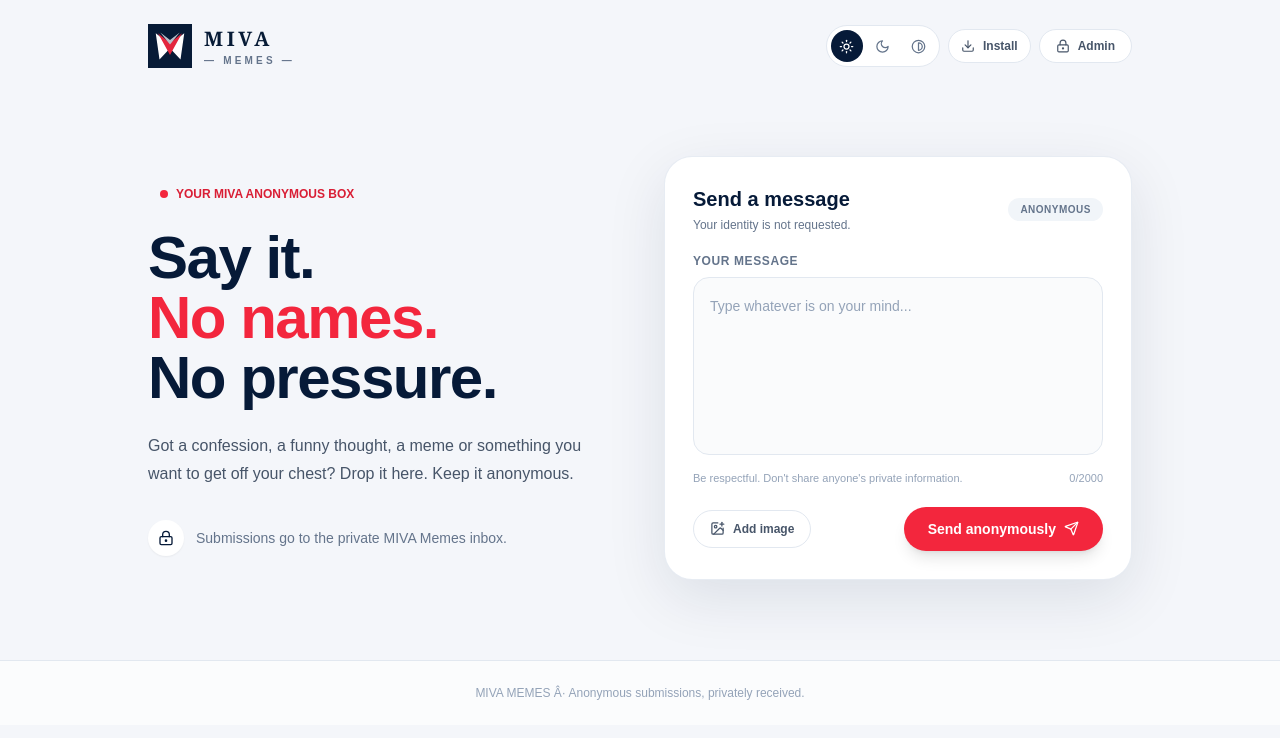
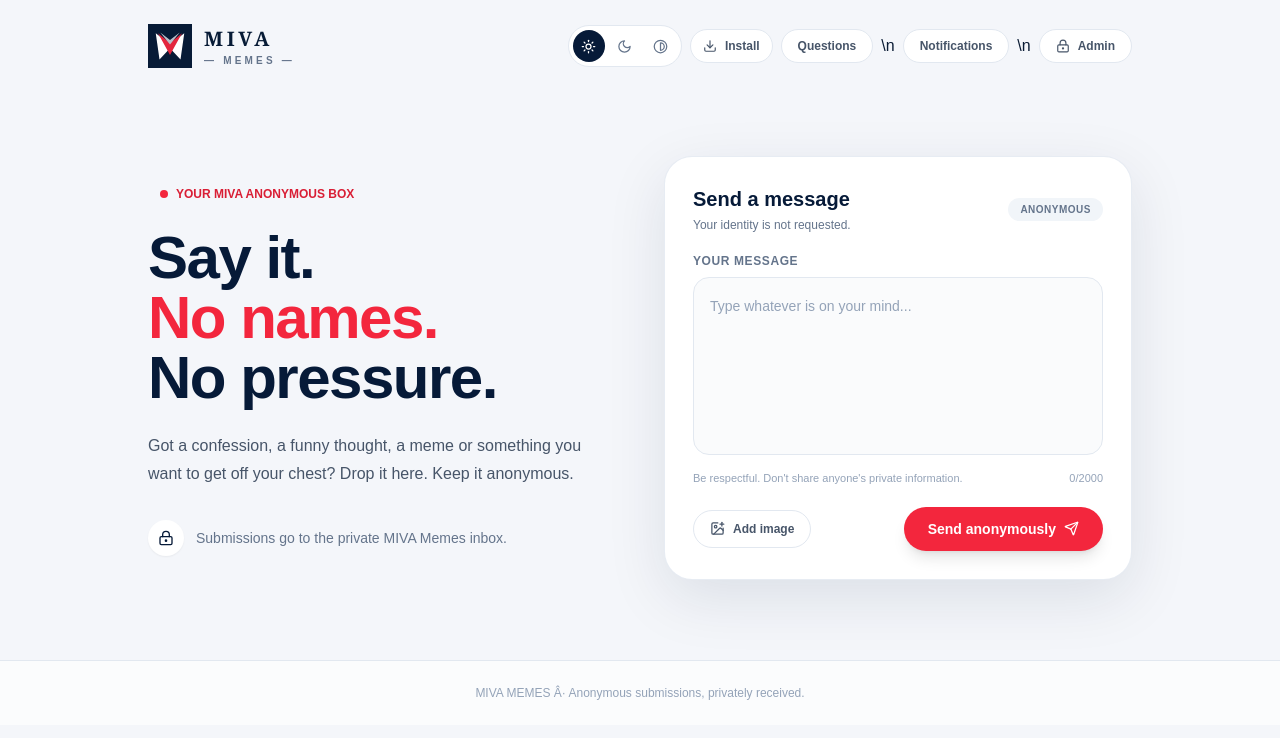
Before and after one commit to RGBcoolstone/Miva-Memes, a Next.js app: page / in a window 1280 px wide. Shown: the top 738 px of the page. Built offline with nearby package versions, Linux system fonts and the light colour scheme; no server answers.

Commit message:
Add Questions and Notifications navigation

```diff
--- a/app/page.tsx
+++ b/app/page.tsx
@@ -50,7 +50,7 @@ export default function Home() {
       <div className="flex items-center gap-2">
         <ThemeControls />
         <InstallAppButton />
-        <a href="/admin" className="inline-flex items-center gap-2 rounded-full border border-slate-200 bg-white px-4 py-2 text-xs font-semibold text-slate-600 transition hover:border-slate-300"><LockKeyhole size={14}/> Admin</a>
+        <a href="/questions" className="rounded-full border border-slate-200 bg-white px-4 py-2 text-xs font-semibold text-slate-600 transition hover:border-slate-300">Questions</a>\n        <a href="/notifications" className="rounded-full border border-slate-200 bg-white px-4 py-2 text-xs font-semibold text-slate-600 transition hover:border-slate-300">Notifications</a>\n        <a href="/admin" className="inline-flex items-center gap-2 rounded-full border border-slate-200 bg-white px-4 py-2 text-xs font-semibold text-slate-600 transition hover:border-slate-300"><LockKeyhole size={14}/> Admin</a>
       </div>
     </header>
 
```
